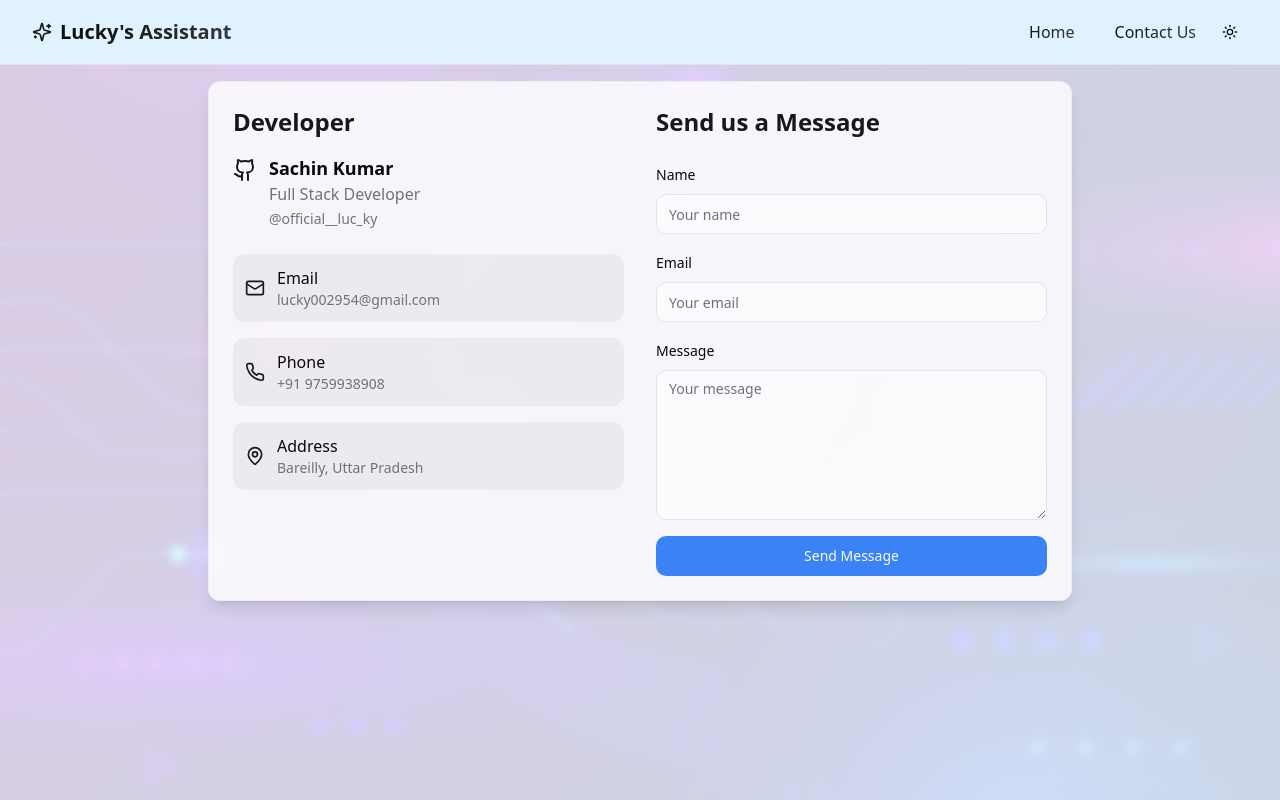
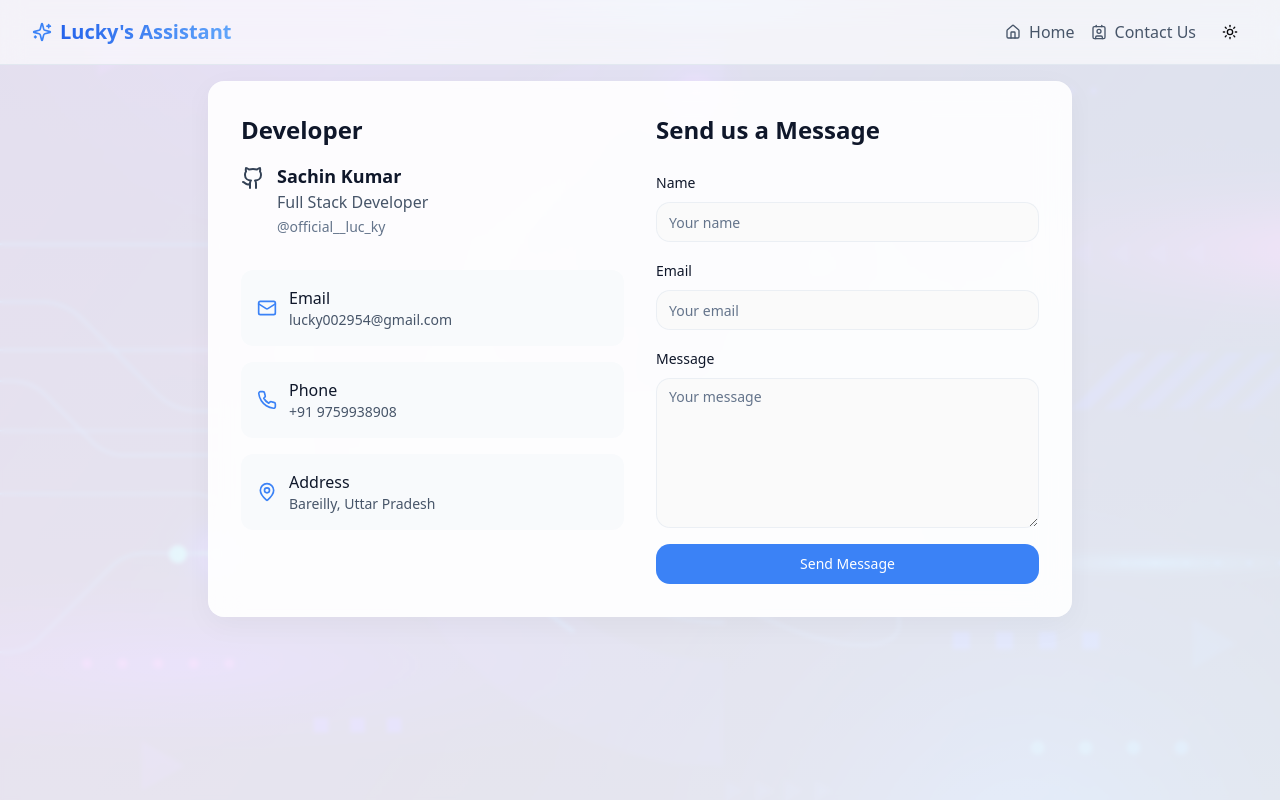
Before and after one commit to Sach-in-SE/lucky-assistant, a React (Vite) app: page / in a window 1280 px wide. Both pictures are taken after a click on the button "Contact Us". Built offline with nearby package versions, Linux system fonts and the light colour scheme.

Commit message:
Refactor: Modernize light mode UI
This commit refactors the light mode UI to give it a more modern look and feel.  No specific implementation details are included in this commit.

```diff
--- a/src/index.css
+++ b/src/index.css
@@ -1,30 +1,29 @@
-
 @tailwind base;
 @tailwind components;
 @tailwind utilities;
 
 @layer base {
   :root {
-    --background: 0 0% 100%;
+    --background: 0 0% 98%;
     --foreground: 240 10% 3.9%;
     --card: 0 0% 100%;
     --card-foreground: 240 10% 3.9%;
     --popover: 0 0% 100%;
     --popover-foreground: 240 10% 3.9%;
-    --primary: 240 5.9% 10%;
+    --primary: 221 83% 53%;
     --primary-foreground: 0 0% 98%;
-    --secondary: 240 4.8% 95.9%;
-    --secondary-foreground: 240 5.9% 10%;
-    --muted: 240 4.8% 95.9%;
-    --muted-foreground: 240 3.8% 46.1%;
-    --accent: 240 4.8% 95.9%;
-    --accent-foreground: 240 5.9% 10%;
+    --secondary: 210 40% 96.1%;
+    --secondary-foreground: 222.2 47.4% 11.2%;
+    --muted: 210 40% 96.1%;
+    --muted-foreground: 215.4 16.3% 46.9%;
+    --accent: 210 40% 96.1%;
+    --accent-foreground: 222.2 47.4% 11.2%;
     --destructive: 0 84.2% 60.2%;
     --destructive-foreground: 0 0% 98%;
-    --border: 240 5.9% 90%;
-    --input: 240 5.9% 90%;
-    --ring: 240 5.9% 10%;
-    --radius: 0.75rem;
+    --border: 214.3 31.8% 91.4%;
+    --input: 214.3 31.8% 91.4%;
+    --ring: 221 83% 53%;
+    --radius: 1rem;
   }
 
   .dark {
@@ -58,7 +57,7 @@
   }
 
   .glass {
-    @apply bg-background/80 backdrop-blur-lg border border-border/50;
+    @apply bg-white/90 backdrop-blur-lg border border-white/20 shadow-lg;
   }
 
   .message-transition {
@@ -82,4 +81,12 @@
   .scrollbar-none::-webkit-scrollbar {
     display: none;
   }
+
+  .modern-shadow {
+    @apply shadow-[0_8px_30px_rgb(0,0,0,0.04)];
+  }
+
+  .gradient-border {
+    @apply border border-slate-200/60;
+  }
 }
--- a/src/pages/Index.tsx
+++ b/src/pages/Index.tsx
@@ -1,4 +1,3 @@
-
 import { useState } from "react";
 import { ThemeProvider } from "@/components/ThemeProvider";
 import { ThemeToggle } from "@/components/ThemeToggle";
@@ -30,7 +29,6 @@ const Index = () => {
   });
 
   const handleSendMessage = async (content: string) => {
-    // Add user message
     const userMessage: Message = {
       id: Date.now().toString(),
       content,
@@ -71,7 +69,6 @@ const Index = () => {
   const handleFormSubmit = (e: React.FormEvent) => {
     e.preventDefault();
 
-    // Simple validation
     if (!formData.name.trim()) {
       toast({
         title: "Error",
@@ -99,13 +96,11 @@ const Index = () => {
       return;
     }
 
-    // If all validations pass, show success message
     toast({
       title: "Success",
       description: "Your message has been sent successfully!",
     });
 
-    // Clear form
     setFormData({ name: "", email: "", message: "" });
   };
 
@@ -118,16 +113,16 @@ const Index = () => {
     <ThemeProvider defaultTheme="system" storageKey="app-theme">
       <div className="flex flex-col h-screen">
         <div
-          className="absolute inset-0 bg-cover bg-center bg-no-repeat -z-10"
+          className="absolute inset-0 bg-cover bg-center bg-no-repeat -z-10 opacity-50"
           style={{
             backgroundImage: 'url("/lovable-uploads/cb0bbf4b-ecfe-4acd-8f12-0e6c3508e84f.png")',
             backgroundBlendMode: 'overlay',
           }}
         >
-          <div className="absolute inset-0 bg-background/80 backdrop-blur-sm" />
+          <div className="absolute inset-0 bg-gradient-to-b from-blue-50/80 to-white/80 backdrop-blur-[2px]" />
         </div>
 
-        <header className="relative border-b bg-sky-100 dark:bg-transparent">
+        <header className="relative border-b bg-white/60 backdrop-blur-md supports-[backdrop-filter]:bg-white/60">
           <div className="container max-w-7xl mx-auto">
             <div className="flex h-16 items-center justify-between">
               <div className="flex items-center gap-6">
@@ -135,8 +130,8 @@ const Index = () => {
                   onClick={() => setShowContact(false)}
                   className="text-xl font-semibold flex items-center gap-2 hover:opacity-80 transition-opacity"
                 >
-                  <Sparkles className="h-5 w-5 text-primary" />
-                  <span className="bg-gradient-to-r from-foreground to-foreground/80 bg-clip-text text-transparent">
+                  <Sparkles className="h-5 w-5 text-blue-500" />
+                  <span className="bg-gradient-to-r from-blue-600 to-blue-400 bg-clip-text text-transparent">
                     Lucky's Assistant
                   </span>
                 </button>
@@ -145,7 +140,7 @@ const Index = () => {
                 {showContact && (
                   <button
                     onClick={() => setShowContact(false)}
-                    className="flex items-center gap-2 font-medium bg-gradient-to-r from-foreground to-foreground/80 bg-clip-text text-transparent hover:opacity-80 transition-opacity"
+                    className="flex items-center gap-2 font-medium text-slate-600 hover:text-slate-900 transition-colors"
                   >
                     <Home className="h-4 w-4" />
                     Home
@@ -153,7 +148,7 @@ const Index = () => {
                 )}
                 <button
                   onClick={() => setShowContact(true)}
-                  className="flex items-center gap-2 font-medium bg-gradient-to-r from-foreground to-foreground/80 bg-clip-text text-transparent hover:opacity-80 transition-opacity"
+                  className="flex items-center gap-2 font-medium text-slate-600 hover:text-slate-900 transition-colors"
                 >
                   <Contact className="h-4 w-4" />
                   Contact Us
@@ -166,21 +161,20 @@ const Index = () => {
 
         <main className="flex-1 overflow-y-auto container max-w-4xl mx-auto p-4">
           {showContact ? (
-            <div className="glass rounded-lg shadow-lg p-6">
-              <div className="grid md:grid-cols-2 gap-8">
-                {/* Left Section - Developer Info */}
-                <div className="space-y-6">
+            <div className="glass rounded-2xl modern-shadow">
+              <div className="grid md:grid-cols-2 gap-8 p-8">
+                <div className="space-y-8">
                   <div>
-                    <h2 className="text-2xl font-bold text-primary mb-4">Developer</h2>
+                    <h2 className="text-2xl font-bold text-slate-900 mb-4">Developer</h2>
                     <div className="flex items-start gap-3">
-                      <Github className="h-6 w-6 mt-1 text-primary" />
+                      <Github className="h-6 w-6 mt-1 text-slate-700" />
                       <div>
-                        <h3 className="text-lg font-semibold">Sachin Kumar</h3>
-                        <p className="text-muted-foreground">Full Stack Developer</p>
+                        <h3 className="text-lg font-semibold text-slate-900">Sachin Kumar</h3>
+                        <p className="text-slate-600">Full Stack Developer</p>
                         <a href="https://www.instagram.com/official__luc_ky"
                            target="_blank"
                            rel="noopener noreferrer"
-                           className="text-sm text-muted-foreground hover:text-primary transition-colors">
+                           className="text-sm text-slate-500 hover:text-blue-500 transition-colors">
                           @official__luc_ky
                         </a>
                       </div>
@@ -189,70 +183,69 @@ const Index = () => {
 
                   <div className="space-y-4">
                     <a href="mailto:lucky002954@gmail.com"
-                       className="flex items-center gap-3 p-3 rounded-lg bg-primary/5 hover:bg-primary/10 transition-colors">
-                      <Mail className="h-5 w-5 text-primary" />
+                       className="flex items-center gap-3 p-4 rounded-xl bg-slate-50 hover:bg-slate-100 transition-colors">
+                      <Mail className="h-5 w-5 text-blue-500" />
                       <div>
-                        <div className="font-medium">Email</div>
-                        <div className="text-sm text-muted-foreground">lucky002954@gmail.com</div>
+                        <div className="font-medium text-slate-900">Email</div>
+                        <div className="text-sm text-slate-600">lucky002954@gmail.com</div>
                       </div>
                     </a>
 
-                    <div className="flex items-center gap-3 p-3 rounded-lg bg-primary/5">
-                      <Phone className="h-5 w-5 text-primary" />
+                    <div className="flex items-center gap-3 p-4 rounded-xl bg-slate-50">
+                      <Phone className="h-5 w-5 text-blue-500" />
                       <div>
-                        <div className="font-medium">Phone</div>
-                        <div className="text-sm text-muted-foreground">+91 9759938908</div>
+                        <div className="font-medium text-slate-900">Phone</div>
+                        <div className="text-sm text-slate-600">+91 9759938908</div>
                       </div>
                     </div>
 
-                    <div className="flex items-center gap-3 p-3 rounded-lg bg-primary/5">
-                      <MapPin className="h-5 w-5 text-primary" />
+                    <div className="flex items-center gap-3 p-4 rounded-xl bg-slate-50">
+                      <MapPin className="h-5 w-5 text-blue-500" />
                       <div>
-                        <div className="font-medium">Address</div>
-                        <div className="text-sm text-muted-foreground">Bareilly, Uttar Pradesh</div>
+                        <div className="font-medium text-slate-900">Address</div>
+                        <div className="text-sm text-slate-600">Bareilly, Uttar Pradesh</div>
                       </div>
                     </div>
                   </div>
                 </div>
 
-                {/* Right Section - Contact Form */}
                 <div className="space-y-6">
-                  <h2 className="text-2xl font-bold text-primary">Send us a Message</h2>
+                  <h2 className="text-2xl font-bold text-slate-900">Send us a Message</h2>
                   <form onSubmit={handleFormSubmit} className="space-y-4">
                     <div className="space-y-2">
-                      <label className="text-sm font-medium">Name</label>
+                      <label className="text-sm font-medium text-slate-900">Name</label>
                       <Input
                         type="text"
                         name="name"
                         value={formData.name}
                         onChange={handleInputChange}
                         placeholder="Your name"
-                        className="bg-background/50"
+                        className="gradient-border focus:ring-2 focus:ring-blue-500/20"
                       />
                     </div>
                     <div className="space-y-2">
-                      <label className="text-sm font-medium">Email</label>
+                      <label className="text-sm font-medium text-slate-900">Email</label>
                       <Input
                         type="email"
                         name="email"
                         value={formData.email}
                         onChange={handleInputChange}
                         placeholder="Your email"
-                        className="bg-background/50"
+                        className="gradient-border focus:ring-2 focus:ring-blue-500/20"
                       />
                     </div>
                     <div className="space-y-2">
-                      <label className="text-sm font-medium">Message</label>
+                      <label className="text-sm font-medium text-slate-900">Message</label>
                       <Textarea
                         name="message"
                         value={formData.message}
                         onChange={handleInputChange}
                         placeholder="Your message"
-                        className="bg-background/50 min-h-[150px]"
+                        className="gradient-border focus:ring-2 focus:ring-blue-500/20 min-h-[150px]"
                       />
                     </div>
                     <Button
-                      className="w-full bg-blue-500 hover:bg-blue-600 dark:bg-blue-600 dark:hover:bg-blue-700"
+                      className="w-full bg-blue-500 hover:bg-blue-600 text-white font-medium"
                       type="submit"
                     >
                       Send Message
@@ -262,11 +255,11 @@ const Index = () => {
               </div>
             </div>
           ) : (
-            <div className="flex flex-col h-full glass rounded-lg shadow-lg">
+            <div className="flex flex-col h-full glass rounded-2xl modern-shadow">
               <div className="flex-1 overflow-hidden">
                 <ChatHistory messages={messages} />
               </div>
-              <div className="border-t">
+              <div className="border-t border-slate-200/60">
                 <ChatInput onSubmit={handleSendMessage} disabled={isLoading} />
               </div>
             </div>
```
